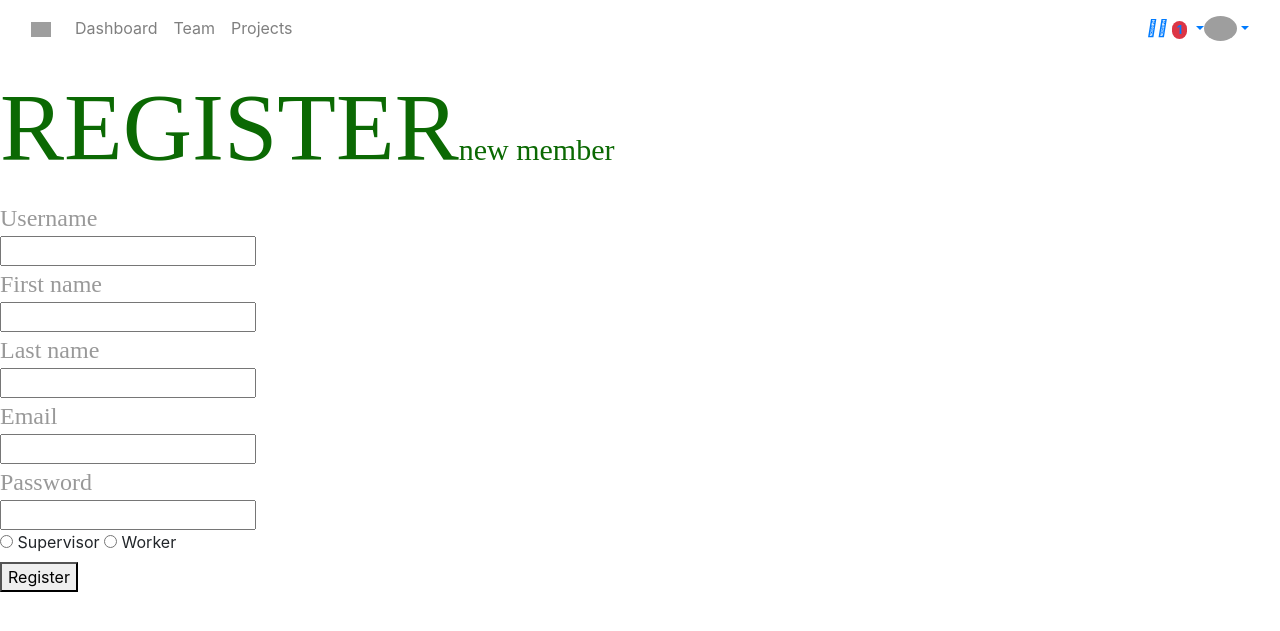
After one commit to AlbandariAljabri/Anjezha, a Django app: page /register/ in a window 1280 px wide. The commit adds this page. Shown: the top 631 px of the page. Run offline with Django 5.2, Linux system fonts and the light colour scheme; parts of the project's set-up code (start-up, migrations or seed data) failed here and were passed over; some libraries are stand-ins or nearby versions; grey boxes are pictures that could not be loaded.

Commit message:
not_authrized,not_found,comment,register

```diff
--- /dev/null
+++ b/Anjezha/accounts/templates/accounts/register.html
@@ -0,0 +1,57 @@
+{% extends 'main/base.html' %}
+{% load static %}
+{% block title %} register {% endblock %}
+
+{% block content %}
+
+<div class="Loginadmin"><span
+        style="color: #0B6903; font-size: 96px; font-family: Aclonica; font-weight: 400; word-wrap: break-word">REGISTER</span><span
+        style="color: #0B6903; font-size: 30px; font-family: Abhaya Libre Medium; font-weight: 500; word-wrap: break-word">new member </span>
+</div>
+
+<form action="{% url 'accounts:register_view' %}" method="post">
+    {% csrf_token %}
+<!-- username -->
+        <div class="Username"
+            style="color: #999999; font-size: 24px; font-family: Abel; font-weight: 400; word-wrap: break-word">Username
+        </div>
+        <input type="text" id="username" name="username" required minlength="3">
+        <br>
+<!-- first name -->
+        <div class="First name"
+        style="color: #999999; font-size: 24px; font-family: Abel; font-weight: 400; word-wrap: break-word">First name
+    </div>
+    <input type="text"  id="first_name" name="first_name" required minlength="3">
+    <br>
+<!-- last name -->
+    <div class="Last name"
+    style="color: #999999; font-size: 24px; font-family: Abel; font-weight: 400; word-wrap: break-word">Last name
+    </div>
+    <input type="text"  id="last_name" name="last_name" required minlength="3">
+    <br>
+<!-- email -->
+    <div class="Email"
+    style="color: #999999; font-size: 24px; font-family: Abel; font-weight: 400; word-wrap: break-word">Email
+    </div>
+    <input type="text"  id="email" name="email" required minlength="3">
+    <br>
+<!-- password -->
+    <div class="Password"
+        style="color: #999999; font-size: 24px; font-family: Abel; font-weight: 400; word-wrap: break-word">Password
+    </div>
+     <input type="password"  id="password" name="password" required minlength="8">
+<br>
+    <input type="radio" id="supervisor" name="type" value="supervisor">
+    <label for="supervisor">Supervisor</label>
+
+    <input type="radio" id="worker" name="type" value="worker">
+    <label for="worker">Worker</label>
+<br>
+
+    <button>Register</button>
+
+</form>
+
+
+
+{% endblock %}
--- a/Anjezha/accounts/urls.py
+++ b/Anjezha/accounts/urls.py
@@ -7,6 +7,7 @@ urlpatterns = [
     path("login/", views.login_view, name="login_view"),
     path("logout/", views.logout_view, name="logout_view"),
     path("profile/<user_id>/", views.user_profile_view, name="user_profile_view"),
+    path("register/", views.register_view, name="register_view"),
 
 
 ]
--- a/Anjezha/accounts/views.py
+++ b/Anjezha/accounts/views.py
@@ -2,6 +2,8 @@ from django.shortcuts import render, redirect
 from django.http import HttpRequest, HttpResponse
 from django.contrib.auth.models import User
 from django.contrib.auth import authenticate, login, logout
+from django.db import IntegrityError
+
 
 # Create your views here.
 
@@ -35,3 +37,19 @@ def user_profile_view(request: HttpRequest):
     # except:
     #     return render(request, 'main/not_found.html')
     return render(request, 'accounts/profile.html')
+
+
+def register_view (request:HttpRequest):
+    msg =None
+    if request.method == "POST":
+        try:
+                #create a new user
+                user = User.objects.create_user(username=request.POST["username"], first_name=request.POST["first_name"], last_name=request.POST["last_name"], email=request.POST["email"], password=request.POST["password"])
+                user.save()
+                return redirect("accounts:login_view")
+        except IntegrityError as e:
+            msg = f"Please select another username"
+        except Exception as e:
+            msg = f"something went wrong {e}"
+
+    return render(request, "accounts/register.html", {"msg" : msg})
--- a/Anjezha/main/urls.py
+++ b/Anjezha/main/urls.py
@@ -4,5 +4,7 @@ from . import views
 app_name = "main"
 
 urlpatterns = [
-
+    path("" , views.home_view , name="home_view"),
+    path("not_found/" , views.not_found_view , name= "not_found_view"),
+    path("not_authrize/" , views.not_authrize_view , name= "not_authrize_view"),
 ]
```
Also changed, not shown: Anjezha/main/static/css/style.css (+20 -0 lines), Anjezha/main/templates/main/home.html (added, +38 -0 lines), Anjezha/main/templates/main/not_authrized.html (added, +35 -0 lines), Anjezha/main/templates/main/not_found.html (added, +35 -0 lines), Anjezha/main/views.py (+12 -0 lines).
